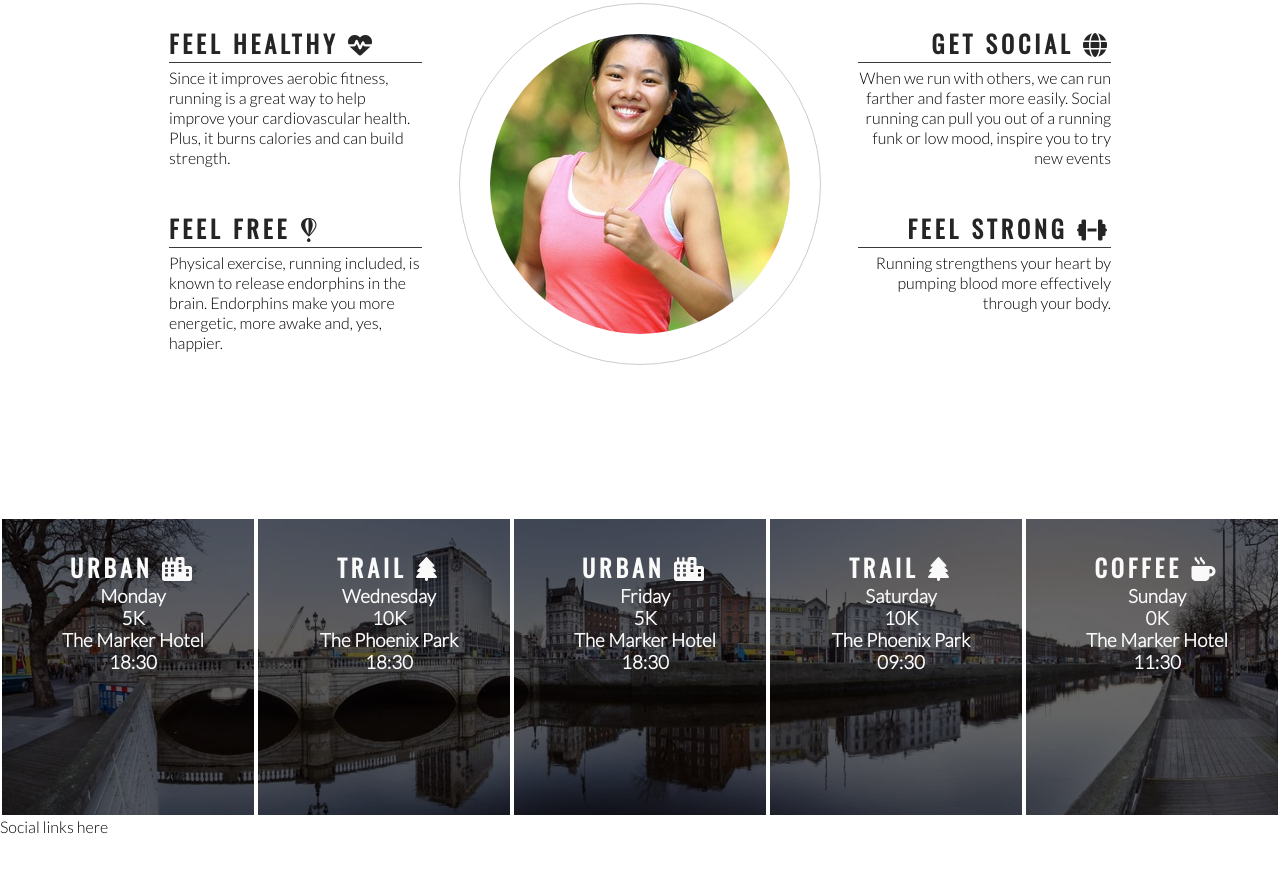
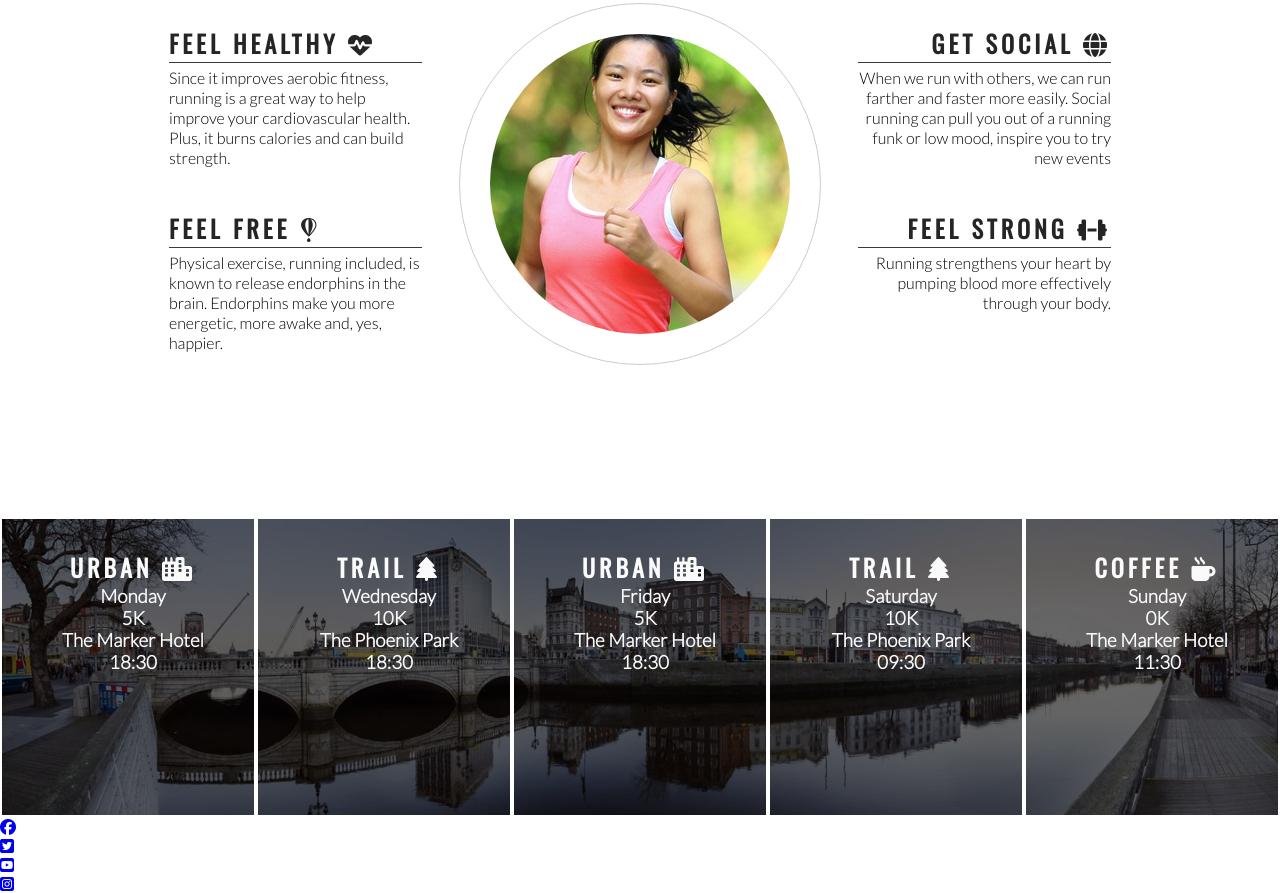
Before and after one commit to Dmp-86/love-running, a plain HTML site: page index.html in a window 1280 px wide. Shown: the part 769-1662 px from the top of the page. Before the commit the page ends 1605 px from the top, so only its background shows below. Drawn offline with nearby package versions, Linux system fonts and the light colour scheme.

Commit message:
Add social media icons to footer

```diff
--- a/index.html
+++ b/index.html
@@ -115,7 +115,20 @@
         </div>
     </section>
     <footer>
-        Social links here
+        <ul>
+            <li>
+                <a href="https://facebook.com" target="_blank" rel="noopener" aria-label="Visit our Facebook page (opens in a new tab)"><i class="fa-brands fa-facebook"></i></a>
+            </li>
+            <li>
+                <a href="https://twitter.com" target="_blank" rel="noopener" aria-label="Visit our Twitter page (opens in a new tab)"><i class="fa-brands fa-square-twitter"></i></a>
+            </li>
+            <li>
+                <a href="https://youtube.com" target="_blank" rel="noopener" aria-label="Visit our YouTube page (opens in a new tab)"><i class="fa-brands fa-square-youtube"></i></a>
+            </li>
+            <li>
+                <a href="https://instagram.com" target="_blank" rel="noopener" aria-label="Visit our Instagram page (opens in a new tab)"><i class="fa-brands fa-square-instagram"></i></a>
+            </li>
+        </ul>
     </footer>
 
     <!--font awesome script-->
```
